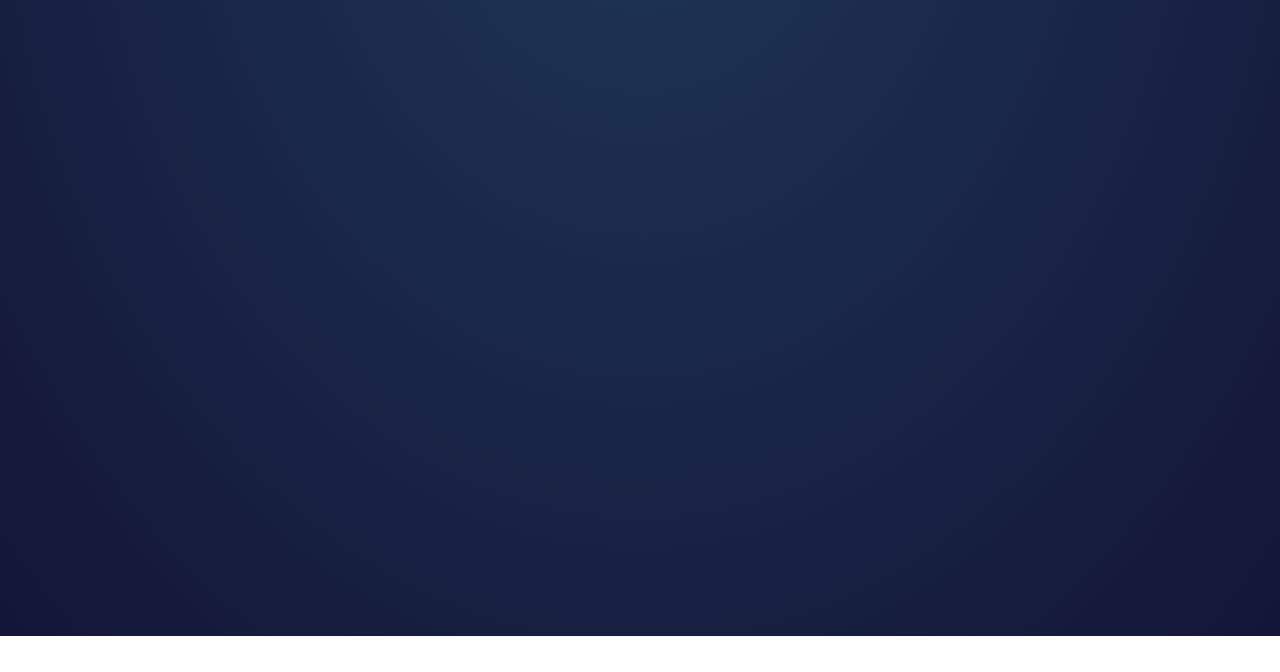
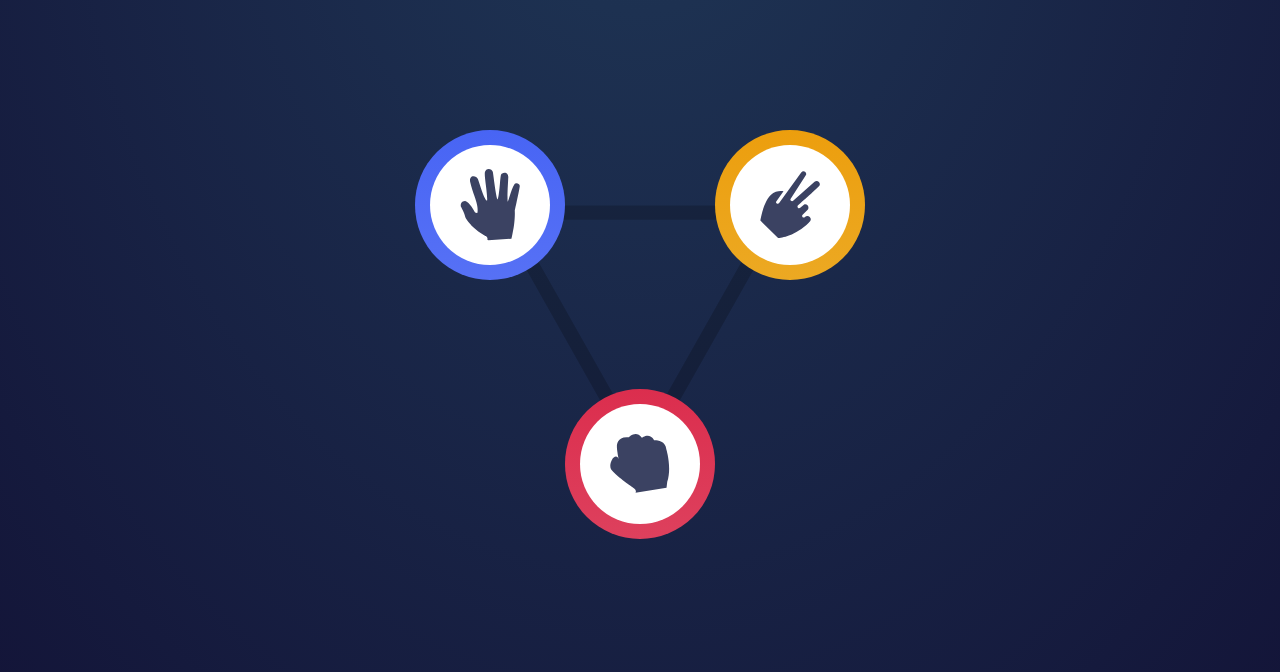
Before and after one commit to s13146/Rock-paper-scissors-game, a plain HTML site: page index.html in a window 1280 px wide. Shown: the part 212-884 px from the top of the page. Before the commit the page ends 848 px from the top, so only its background shows below. Drawn offline with Linux system fonts and the light colour scheme.

Commit message:
add button with styles

```diff
--- a/index.html
+++ b/index.html
@@ -23,7 +23,25 @@
     <stron class="points">12</span>
   </div>
 </header>
-
+<main>
+  <section class="options">
+    <button class="button button--paper">
+      <div class="button__img-container">
+      <img src="./images/icon-paper.svg" alt="Paper">
+    </div>
+    </button>
+    <button class="button button--scissors" >
+      <div class="button__img-container">
+        <img src="./images/icon-scissors.svg" alt="Scissors">
+      </div>
+    </button>
+    <button class="button button--rock">
+      <div class="button__img-container">
+        <img src="./images/icon-rock.svg" alt="Rock">
+      </div>
+    </button>
+  </section>
+</main>
 
  <!-- <div class="attribution">
     Challenge by <a href="https://www.frontendmentor.io?ref=challenge" target="_blank">Frontend Mentor</a>.
--- a/styles.css
+++ b/styles.css
@@ -3,6 +3,9 @@
     --color-points:hsl(229, 25%, 31%);
     --color-score:hsl(229, 64%, 46%);
     --color-border:hsl(217, 16%, 45%);
+    --color-scissors: hsl(39, 89%, 49%), hsl(40, 84%, 53%);
+    --color-paper: hsl(230, 89%, 62%), hsl(230, 89%, 65%);
+    --color-rock: hsl(349, 71%, 52%), hsl(349, 70%, 56%);
 }
 * {
     box-sizing: border-box;
@@ -14,11 +17,12 @@ body {
     min-height: 100vh;
     min-width: 100vw;
     background:radial-gradient(at top, hsl(214, 47%, 23%),hsl(237, 49%, 15%));
+    padding: 48px;
 }
 header {
 border: solid 2px var(--color-border);
 border-radius: 5px;
-max-width: 800px;
+max-width: 600px;
 margin: 48px auto;
 padding: 12px 24px 12px 24px;
 display: flex;
@@ -44,8 +48,67 @@ h1 span {
 .points {
     display: block;
     color:var(--color-points);
-    font-size: 48px;
+    font-size: 54px;
     line-height: 42px;
-
+}
+main {
+    margin: 0 auto;
+    max-width: 600px;
+    padding: 160px 0;
 
 }
+.options{
+    aspect-ratio: 313 / 270;
+    background-image:url("./images/bg-triangle.svg");
+    background-size: cover;
+    margin: 0 auto;
+    width: 50%;
+    position: relative;
+}
+.options .button {
+    width: 50%;
+    position:absolute;
+}
+.button {
+    align-items: center;
+    justify-content: center;
+    aspect-ratio: 1 /1;
+    position: absolute;
+    border-radius: 50%;
+    border: none;
+    display: flex;
+
+}
+.button img {
+    width: 50%;
+}
+.button__img-container {
+    background-color: var(--color-main);
+    height: 80%;
+    width: 80%;
+    border-radius: 50%;
+    display: flex;
+    justify-content: center;
+    align-items: center;
+    cursor: pointer;
+
+}
+.button--paper {
+
+    left:0;
+    top:0;
+    transform: translate(-50%,-50%);
+    background: linear-gradient(var(--color-paper));
+}
+.button--scissors {
+    right:0;
+    top:0;
+    transform:translate(50%,-50%);
+    background: linear-gradient(var(--color-scissors));
+}
+.button--rock {
+    bottom:0;
+    left:50%;
+    transform: translate(-50%, 50%);
+    background: linear-gradient(var(--color-rock));
+}
```
Also changed, not shown: 1 other file.
